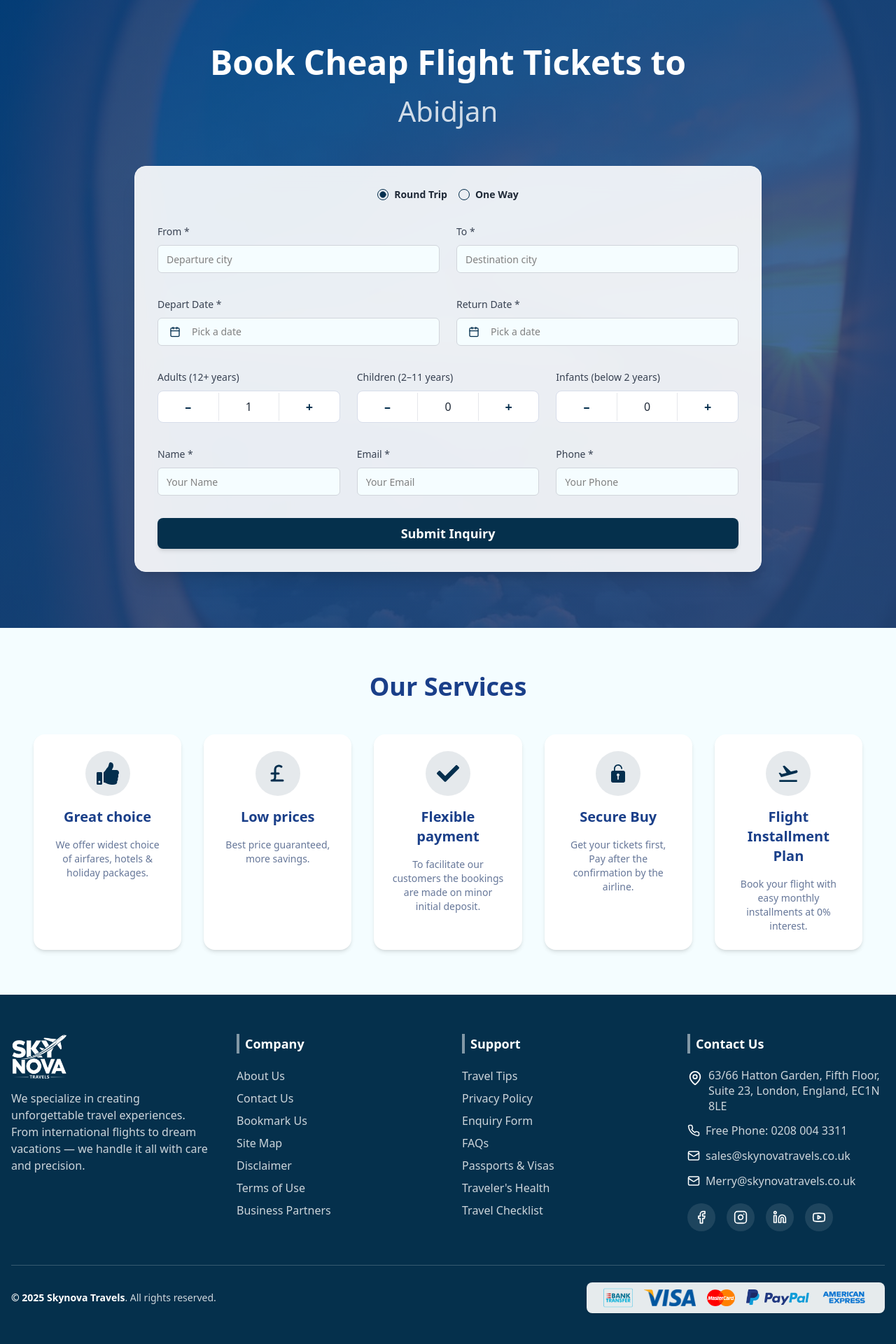
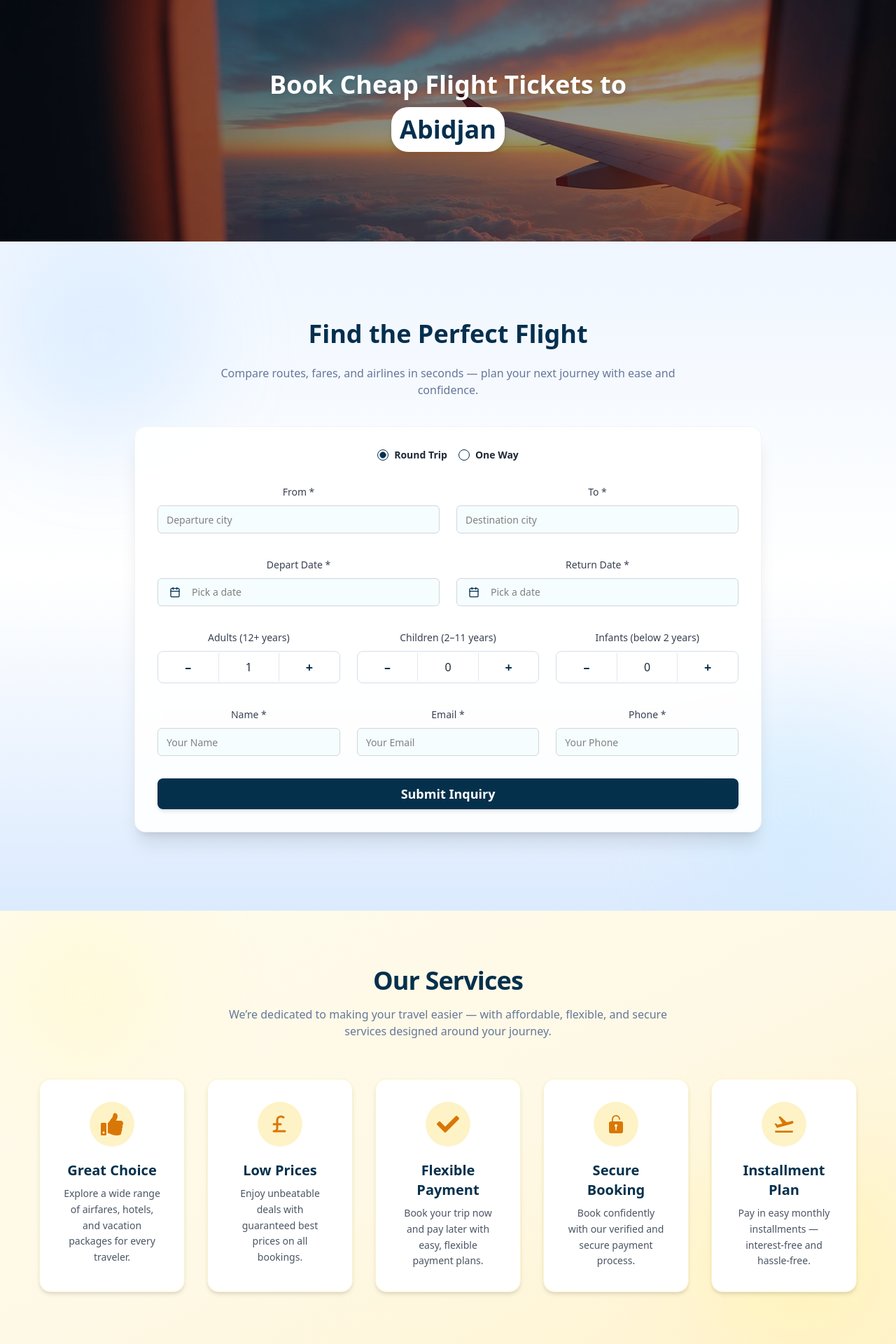
Before and after one commit to fahadmemon1234/loveable-sky-finder, a React (Vite) app: page /InquiryFlight/Abidjan in a window 1280 px wide. Shown: the part 80-2000 px from the top of the page at 70% size. Built offline with nearby package versions, Linux system fonts and the light colour scheme; the HTML template or start-up script is replaced by a standard one.

Commit message:
add file

```diff
--- a/src/components/HeroSection.tsx
+++ b/src/components/HeroSection.tsx
@@ -183,9 +183,9 @@ const HeroSection = () => {
         <p className="text-sm sm:text-base md:text-xl max-w-xl sm:max-w-2xl mx-auto mb-6 sm:mb-8 leading-relaxed text-white/90">
           {slide.text}
         </p>
-        <button className="bg-white text-[#05304c] font-bold px-6 py-2 sm:px-10 sm:py-4 rounded-full shadow-md hover:bg-blue-100 transition-all duration-300 text-sm sm:text-base">
+        <a href="/contact" className="bg-white text-[#05304c] font-bold px-6 py-2 sm:px-10 sm:py-4 rounded-full shadow-md hover:bg-blue-100 transition-all duration-300 text-sm sm:text-base">
           {slide.btn}
-        </button>
+        </a>
       </div>
 
       {/* Navigation Arrows */}
--- a/src/pages/InquiryFlight/[name].tsx
+++ b/src/pages/InquiryFlight/[name].tsx
@@ -1,4 +1,4 @@
-import React from "react";
+import React, { useEffect, useState, useRef } from "react";
 import Navbar from "@/components/Navbar";
 import Footer from "@/components/Footer";
 import FlightSearchForm from "@/components/FlightSearchForm";
@@ -12,99 +12,178 @@ import { useParams } from "react-router-dom";
 const InquiryFlight = () => {
   const { name } = useParams();
 
+  const formRef = React.useRef<HTMLDivElement>(null);
+  const [formisVisible, setFormisVisible] = React.useState(false);
+
+  // Scroll Animation
+  useEffect(() => {
+    const observer = new IntersectionObserver(
+      ([entry]) => setFormisVisible(entry.isIntersecting),
+      { threshold: 0.2 }
+    );
+    if (formRef.current) observer.observe(formRef.current);
+    return () => observer.disconnect();
+  }, []);
+
+  const servicesRef = useRef(null);
+  const [servicesisVisible, setServicesisVisible] = useState(false);
+
+  useEffect(() => {
+    const observer = new IntersectionObserver(
+      ([entry]) => setServicesisVisible(entry.isIntersecting),
+      { threshold: 0.3 }
+    );
+    if (servicesRef.current) observer.observe(servicesRef.current);
+    return () => observer.disconnect();
+  }, []);
+
+  const services = [
+    {
+      icon: <FaThumbsUp className="h-8 w-8" />,
+      title: "Great Choice",
+      text: "Explore a wide range of airfares, hotels, and vacation packages for every traveler.",
+    },
+    {
+      icon: <PiCurrencyGbpBold className="h-8 w-8" />,
+      title: "Low Prices",
+      text: "Enjoy unbeatable deals with guaranteed best prices on all bookings.",
+    },
+    {
+      icon: <FaCheck className="h-8 w-8" />,
+      title: "Flexible Payment",
+      text: "Book your trip now and pay later with easy, flexible payment plans.",
+    },
+    {
+      icon: <IoIosUnlock className="h-8 w-8" />,
+      title: "Secure Booking",
+      text: "Book confidently with our verified and secure payment process.",
+    },
+    {
+      icon: <MdOutlineFlightTakeoff className="h-8 w-8" />,
+      title: "Installment Plan",
+      text: "Pay in easy monthly installments — interest-free and hassle-free.",
+    },
+  ];
+
   return (
     <div className="min-h-screen flex flex-col">
       <Navbar />
 
       {/* Hero Section */}
-      <section className="relative bg-gradient-to-br from-primary to-primary/80 text-primary-foreground py-20 px-4 overflow-hidden">
+      <section className="relative w-full h-[30vh] sm:h-[40vh] lg:h-[45vh] overflow-hidden">
         {/* Background Image */}
         <div
-          className="absolute inset-0 bg-cover bg-center opacity-30"
-          style={{ backgroundImage: `url(${heroImage})` }}
-        />
-        <div className="absolute inset-0 bg-gradient-to-br from-primary/90 to-primary/70" />
+          className="absolute inset-0 bg-cover bg-center"
+          style={{
+            backgroundImage: `url(${heroImage})`,
+          }}
+        ></div>
 
-        <div className="container mx-auto relative z-10">
-          <div className="max-w-3xl mx-auto text-center mb-12">
-            <h1 className="text-4xl md:text-5xl font-bold mb-4">
-              Book Cheap Flight Tickets to
-            </h1>
-            <h3
-              className="font-medium text-primary-foreground/80"
-              style={{ fontSize: "40px" }}
-            >
-              {name}
-            </h3>
-          </div>
+        {/* Overlay for better text visibility */}
+        <div className="absolute inset-0 bg-black/40"></div>
 
-          <div className="max-w-4xl mx-auto">
-            <FlightSearchForm />
-          </div>
+        {/* Content */}
+        <div className="relative z-10 flex flex-col justify-center items-center text-center h-full px-4">
+          <h1 className="text-2xl sm:text-4xl font-bold text-white mb-3 drop-shadow-lg">
+            Book Cheap Flight Tickets to
+          </h1>
+          <h2 className="text-2xl sm:text-4xl font-bold bg-white text-primary p-3 rounded-3xl mb-3 drop-shadow-lg">
+            {name}
+          </h2>
         </div>
       </section>
 
-      {/* Features */}
-      <section className="py-16 px-4 bg-[#f4fdff]">
-        <div className="container mx-auto text-center">
-          <h2 className="text-4xl font-bold mb-12">Our Services</h2>
+      <section
+        ref={formRef}
+        className={`relative py-24 sm:py-28 px-4 sm:px-8 bg-gradient-to-b from-blue-50 via-white to-blue-100 overflow-hidden transition-all duration-700 ease-out ${
+          formisVisible
+            ? "opacity-100 translate-y-0"
+            : "opacity-0 translate-y-10"
+        }`}
+      >
+        {/* Decorative blur background for a premium feel */}
+        <div className="absolute inset-0">
+          <div className="absolute top-0 left-0 w-72 h-72 bg-blue-300/20 blur-3xl rounded-full" />
+          <div className="absolute bottom-0 right-0 w-72 h-72 bg-sky-200/30 blur-3xl rounded-full" />
+        </div>
 
-          <div className="grid grid-cols-1 sm:grid-cols-2 md:grid-cols-5 gap-8">
-            {/* Cheap Prices */}
-            <div className="text-center space-y-4 p-6 bg-white rounded-2xl shadow-md hover:shadow-xl transition-shadow">
-              <div className="w-16 h-16 bg-primary/10 rounded-full flex items-center justify-center mx-auto">
-                <FaThumbsUp className="h-8 w-8 text-primary" />
+        {/* Content container */}
+        <div className="relative z-10 max-w-5xl mx-auto text-center">
+          <h2 className="text-2xl sm:text-3xl md:text-4xl font-extrabold text-primary mb-6">
+            Find the Perfect Flight
+          </h2>
+          <p className="text-muted-foreground max-w-2xl mx-auto mb-10 text-sm sm:text-base">
+            Compare routes, fares, and airlines in seconds — plan your next
+            journey with ease and confidence.
+          </p>
+
+          {/* Form container */}
+          <FlightSearchForm />
+        </div>
+      </section>
+
+      {/* Our Services Section */}
+      <section
+        ref={servicesRef}
+        className="relative py-20 px-4 sm:px-6 bg-gradient-to-br from-[#fffbea] via-[#fef9e7] to-[#fff3cd] overflow-hidden"
+      >
+        {/* Decorative Background Glow */}
+        <div className="absolute top-0 left-0 w-60 h-60 bg-yellow-100/40 rounded-full blur-3xl" />
+        <div className="absolute bottom-0 right-0 w-72 h-72 bg-yellow-200/30 rounded-full blur-3xl" />
+
+        <div className="relative z-10 container mx-auto text-center cursor-pointer">
+          {/* Section Title */}
+          <h2
+            className={`text-3xl sm:text-4xl font-extrabold mb-4 text-[#05304c] tracking-tight transition-all duration-700 ease-out ${
+              servicesisVisible
+                ? "opacity-100 translate-y-0"
+                : "opacity-0 translate-y-8"
+            }`}
+          >
+            Our Services
+          </h2>
+
+          <p
+            className={`text-muted-foreground mb-14 max-w-2xl mx-auto text-sm sm:text-base leading-relaxed transition-all duration-700 ease-out delay-150 ${
+              servicesisVisible
+                ? "opacity-100 translate-y-0"
+                : "opacity-0 translate-y-6"
+            }`}
+          >
+            We’re dedicated to making your travel easier — with affordable,
+            flexible, and secure services designed around your journey.
+          </p>
+
+          {/* Services Grid */}
+          <div className="grid grid-cols-1 sm:grid-cols-2 md:grid-cols-3 lg:grid-cols-5 gap-6 sm:gap-8">
+            {services.map((service, index) => (
+              <div
+                key={index}
+                className={`group bg-white rounded-2xl p-8 shadow-md hover:shadow-xl transition-all duration-500 border border-amber-100 hover:border-amber-400 hover:-translate-y-2 transform ${
+                  servicesisVisible
+                    ? "opacity-100 translate-y-0"
+                    : "opacity-0 translate-y-10"
+                }`}
+                style={{
+                  transitionDelay: `${index * 120}ms`,
+                }}
+              >
+                {/* Icon Container */}
+                <div className="w-16 h-16 bg-amber-100 group-hover:bg-gradient-to-r group-hover:from-amber-400 group-hover:to-yellow-500 rounded-full flex items-center justify-center mx-auto transition-all duration-300">
+                  <div className="text-amber-600 text-2xl group-hover:text-white transition-colors duration-300">
+                    {service.icon}
+                  </div>
+                </div>
+
+                {/* Text Content */}
+                <h3 className="text-lg sm:text-xl font-semibold text-[#05304c] mt-5 mb-2 group-hover:text-amber-600 transition-colors">
+                  {service.title}
+                </h3>
+                <p className="text-sm text-gray-600 leading-relaxed">
+                  {service.text}
+                </p>
               </div>
-              <h3 className="text-xl font-semibold">Great choice</h3>
-              <p className="text-sm text-muted-foreground">
-                We offer widest choice of airfares, hotels & holiday packages.
-              </p>
-            </div>
-
-            {/* Simple Way to Book */}
-            <div className="text-center space-y-4 p-6 bg-white rounded-2xl shadow-md hover:shadow-xl transition-shadow">
-              <div className="w-16 h-16 bg-primary/10 rounded-full flex items-center justify-center mx-auto">
-                <PiCurrencyGbpBold className="h-8 w-8 text-primary" />
-              </div>
-              <h3 className="text-xl font-semibold">Low prices</h3>
-              <p className="text-sm text-muted-foreground">
-                Best price guaranteed, more savings.
-              </p>
-            </div>
-
-            {/* Dedicated Customer Support */}
-            <div className="text-center space-y-4 p-6 bg-white rounded-2xl shadow-md hover:shadow-xl transition-shadow">
-              <div className="w-16 h-16 bg-primary/10 rounded-full flex items-center justify-center mx-auto">
-                <FaCheck className="h-8 w-8 text-primary" />
-              </div>
-              <h3 className="text-xl font-semibold">Flexible payment</h3>
-              <p className="text-sm text-muted-foreground">
-                To facilitate our customers the bookings are made on minor
-                initial deposit.
-              </p>
-            </div>
-
-            {/* Financial Protection */}
-            <div className="text-center space-y-4 p-6 bg-white rounded-2xl shadow-md hover:shadow-xl transition-shadow">
-              <div className="w-16 h-16 bg-primary/10 rounded-full flex items-center justify-center mx-auto">
-                <IoIosUnlock className="h-8 w-8 text-primary" />
-              </div>
-              <h3 className="text-xl font-semibold">Secure Buy</h3>
-              <p className="text-sm text-muted-foreground">
-                Get your tickets first, Pay after the confirmation by the
-                airline.
-              </p>
-            </div>
-
-            <div className="text-center space-y-4 p-6 bg-white rounded-2xl shadow-md hover:shadow-xl transition-shadow">
-              <div className="w-16 h-16 bg-primary/10 rounded-full flex items-center justify-center mx-auto">
-                <MdOutlineFlightTakeoff className="h-8 w-8 text-primary" />
-              </div>
-              <h3 className="text-xl font-semibold">Flight Installment Plan</h3>
-              <p className="text-sm text-muted-foreground">
-                Book your flight with easy monthly installments at 0% interest.
-              </p>
-            </div>
+            ))}
           </div>
         </div>
       </section>
```
